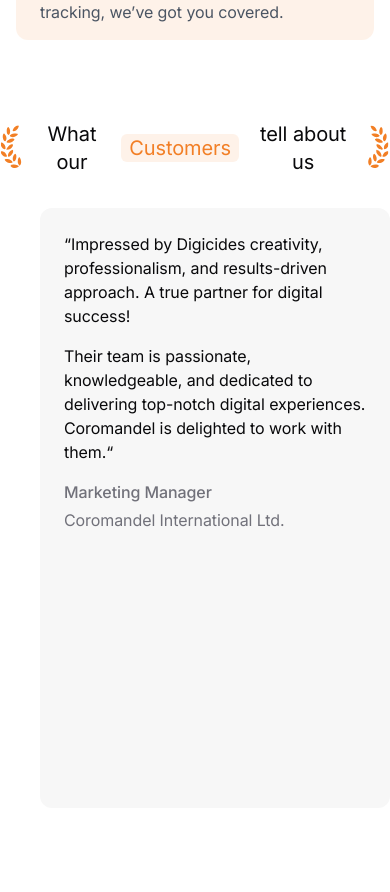
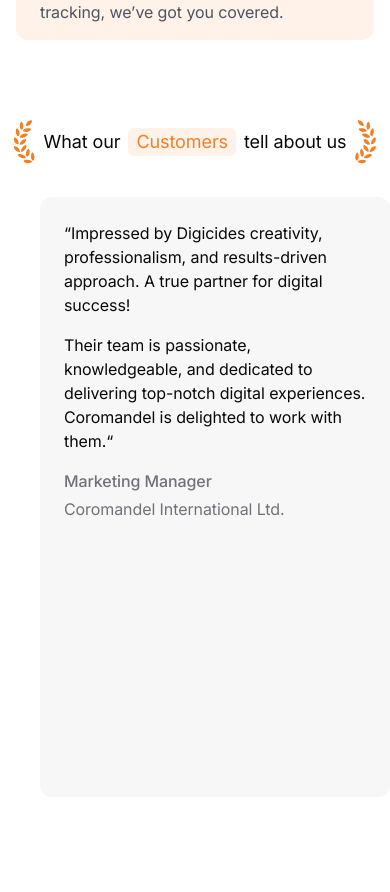
Before and after one commit to projectquicksilver/digicideswebsiteredesign, a Next.js app: page / in a window 390 px wide. Shown: the part 5061-5953 px from the top of the page. Built offline with nearby package versions, Linux system fonts and the light colour scheme; no server answers.

Commit message:
fix: customer tell font

```diff
--- a/src/components/landing/what-our-customer-tell.tsx
+++ b/src/components/landing/what-our-customer-tell.tsx
@@ -5,7 +5,7 @@ import AwardRight from "../ui/award-right";
 const WhatOurCustomerTell = () => {
   return (
     <div className="z-10 flex w-full flex-col items-center justify-start gap-8 text-foreground pt-20 sm:pt-48 md:pt-48 lg:pt-48 xl:pt-48 2xl:pt-48">
-      <h1 className="text-center flex justify-center items-center gap-2 text-xl sm:text-3xl md:text-4xl">
+      <h1 className="text-center flex justify-center items-center gap-2 text-lg sm:text-3xl md:text-4xl">
         <AwardLeft />
         <div className="flex flex-row items-center gap-2">
         What our
```
